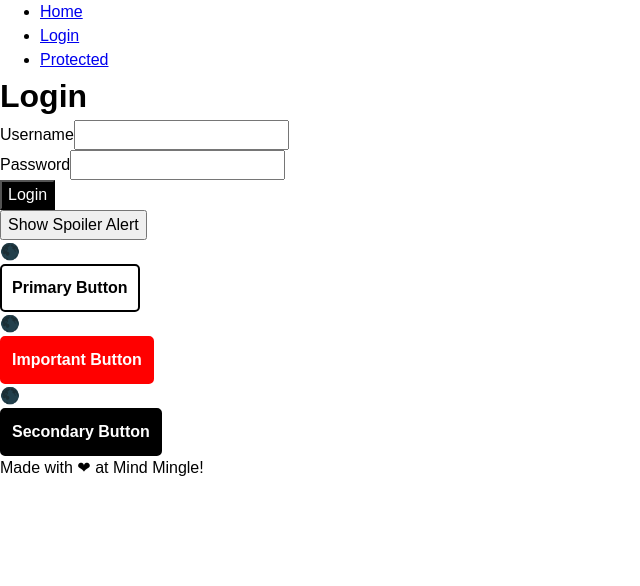
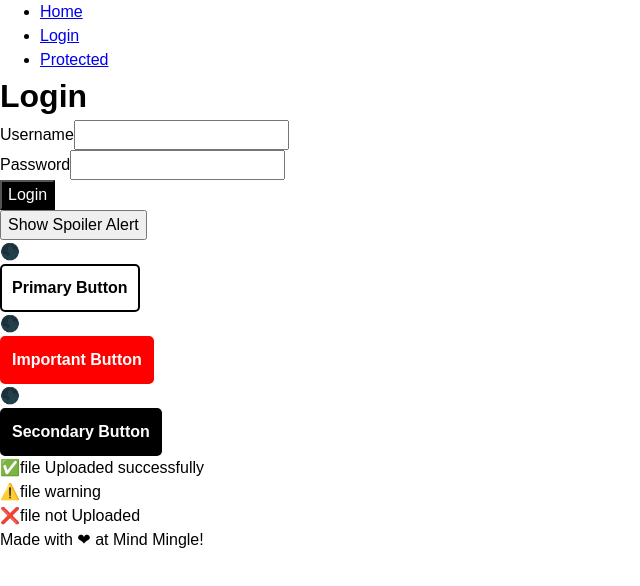
Before and after one commit to tannazma/react-architecture, a Next.js app: page /login in a window 1280 px wide. Shown: the top 586 px of the page, without its empty margins (0-640 px from the left). Built offline with nearby package versions, Linux system fonts and the light colour scheme.

Commit message:
used alert component in login page (variant + children)

```diff
--- a/src/pages/login.tsx
+++ b/src/pages/login.tsx
@@ -4,6 +4,7 @@ import { useForm } from "react-hook-form";
 import { z } from "zod";
 import { zodResolver } from "@hookform/resolvers/zod";
 import ToggleContent from "@/components/ToggleContent";
+import Alert from "@/components/Alert";
 
 // interface FormValues {
 //   username: string;
@@ -67,6 +68,9 @@ const Login = () => {
       <ToggleContent title="Spoiler Alert">
         <p>Here is the spoil</p>
       </ToggleContent>
+      <Alert variant="Success" >file Uploaded successfully</Alert>
+      <Alert variant="Warning" >file warning</Alert>
+      <Alert variant="Error" >file not Uploaded </Alert>
     </Layout>
   );
 };
```
